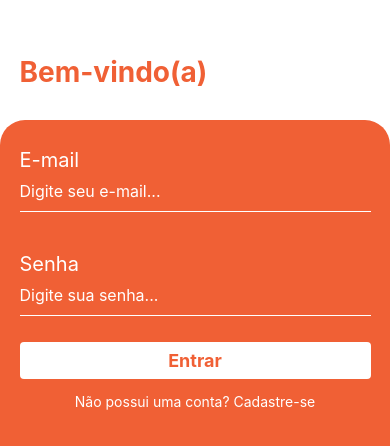
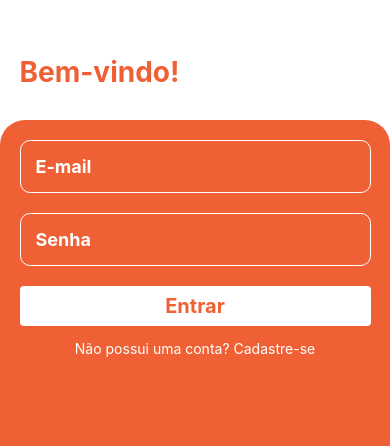
Before and after one commit to oaleekis/CookAI, a React Native app: screen /SignIn in a window 390 px wide. Shown: the top 446 px of the page. Built offline with nearby package versions, Linux system fonts and the light colour scheme.

Commit message:
update pages

```diff
--- a/src/pages/Register/index.js
+++ b/src/pages/Register/index.js
@@ -10,12 +10,11 @@ export default function Register() {
     return (
         <View style={styles.container}>
             <Animatable.View animation="fadeInLeft" deLay={500} style={styles.containerHeader}>
-                <Text style={styles.message}>Seja bem vindo!</Text>
+                <Text style={styles.message}>Crie sua conta</Text>
             </Animatable.View>
 
             <Animatable.View animation="fadeInUp" style={styles.containerForm}>
 
-                <Text style={styles.messageForm}>Crie sua conta</Text>
                 <TextInput placeholder='Nome' placeholderTextColor="#fff" style={styles.input} />
 
                 <TextInput placeholder='Sobrenome' placeholderTextColor="#fff" style={styles.input} />
@@ -50,7 +49,6 @@ const styles = StyleSheet.create({
     },
     messageForm: {
         fontSize: 28,
-        marginBottom: 50,
         fontWeight: 'bold',
         color: '#fff',
     },
@@ -61,18 +59,14 @@ const styles = StyleSheet.create({
         borderTopRightRadius: 25,
         paddingStart: '5%',
         paddingEnd: '5%',
-        justifyContent: 'center',
-    },
-    title: {
-        fontSize: 20,
-        color: '#fff',
+        paddingTop: 20
     },
     input: {
         borderWidth: 1,
         borderColor: '#fff',
         borderRadius: 10,
-        padding: 20,
-        marginBottom: 50,
+        padding: 15,
+        marginBottom: 20,
         fontSize: 18,
         fontWeight: 'bold',
         color: '#fff'
@@ -87,7 +81,7 @@ const styles = StyleSheet.create({
     },
     buttonText: {
         color: '#f06035',
-        fontSize: 18,
+        fontSize: 20,
         fontWeight: 'bold',
     },
 
--- a/src/pages/SignIn/index.js
+++ b/src/pages/SignIn/index.js
@@ -10,16 +10,14 @@ export default function SignIn() {
   return (
     <View style={styles.container}>
       <Animatable.View animation="fadeInLeft" deLay={500} style={styles.containerHeader}>
-        <Text style={styles.message}>Bem-vindo(a)</Text>
+        <Text style={styles.message}>Bem-vindo!</Text>
       </Animatable.View>
 
       <Animatable.View animation="fadeInUp" style={styles.containerForm}>
 
-        <Text style={styles.title}>E-mail</Text>
-        <TextInput placeholder='Digite seu e-mail...' placeholderTextColor="#fff" style={styles.input} />
+        <TextInput placeholder='E-mail' placeholderTextColor="#fff" style={styles.input} />
 
-        <Text style={styles.title}>Senha</Text>
-        <TextInput placeholder='Digite sua senha...' secureTextEntry={true} placeholderTextColor="#fff" style={styles.input} />
+        <TextInput placeholder='Senha' secureTextEntry={true} placeholderTextColor="#fff" style={styles.input} />
 
         <TouchableOpacity style={styles.button} onPress={() => navigation.navigate('HomeScreen')}>
           <Text style={styles.buttonText}>Entrar</Text>
@@ -56,32 +54,29 @@ const styles = StyleSheet.create({
     borderTopRightRadius: 25,
     paddingStart: '5%',
     paddingEnd: '5%',
-  },
-  title: {
-    fontSize: 20,
-    marginTop: 28,
-    color: '#fff',
+    paddingTop: 20
   },
   input: {
-    borderBottomWidth: 1,
-    borderBottomColor: '#fff',
-    height: 40,
-    marginBottom: 12,
-    fontSize: 16,
+    borderWidth: 1,
+    borderColor: '#fff',
+    borderRadius: 10,
+    padding: 15,
+    marginBottom: 20,
+    fontSize: 18,
+    fontWeight: 'bold',
     color: '#fff'
-  },
+},
   button: {
     backgroundColor: '#fff',
     width: '100%',
     borderRadius: 4,
     paddingVertical: 8,
-    marginTop: 14,
     justifyContent: 'center',
     alignItems: 'center'
   },
   buttonText: {
     color: '#f06035',
-    fontSize: 18,
+    fontSize: 20,
     fontWeight: 'bold',
   },
   buttonRegister: {
--- a/src/pages/Welcome/index.js
+++ b/src/pages/Welcome/index.js
@@ -16,8 +16,7 @@ export default function Welcome() {
 
       <Animatable.View animation="fadeInUp" style={styles.containerForm}>
         <Text style={styles.title}>Crie suas receitas com apenas um Clique!</Text>
-        <Text style={styles.text}>Faça o login par
-          a começar</Text>
+        <Text style={styles.text}>Faça o login para começar</Text>
         <TouchableOpacity style={styles.button} onPress={() => navigation.navigate('SignIn')}>
           <Text style={styles.buttonText}>Entrar</Text>
         </TouchableOpacity>
@@ -73,7 +72,7 @@ const styles = StyleSheet.create({
     justifyContent: 'center'
   },
   buttonText: {
-    fontSize: 18,
+    fontSize: 20,
     color: '#f06035',
     fontWeight: 'bold'
   }
```
